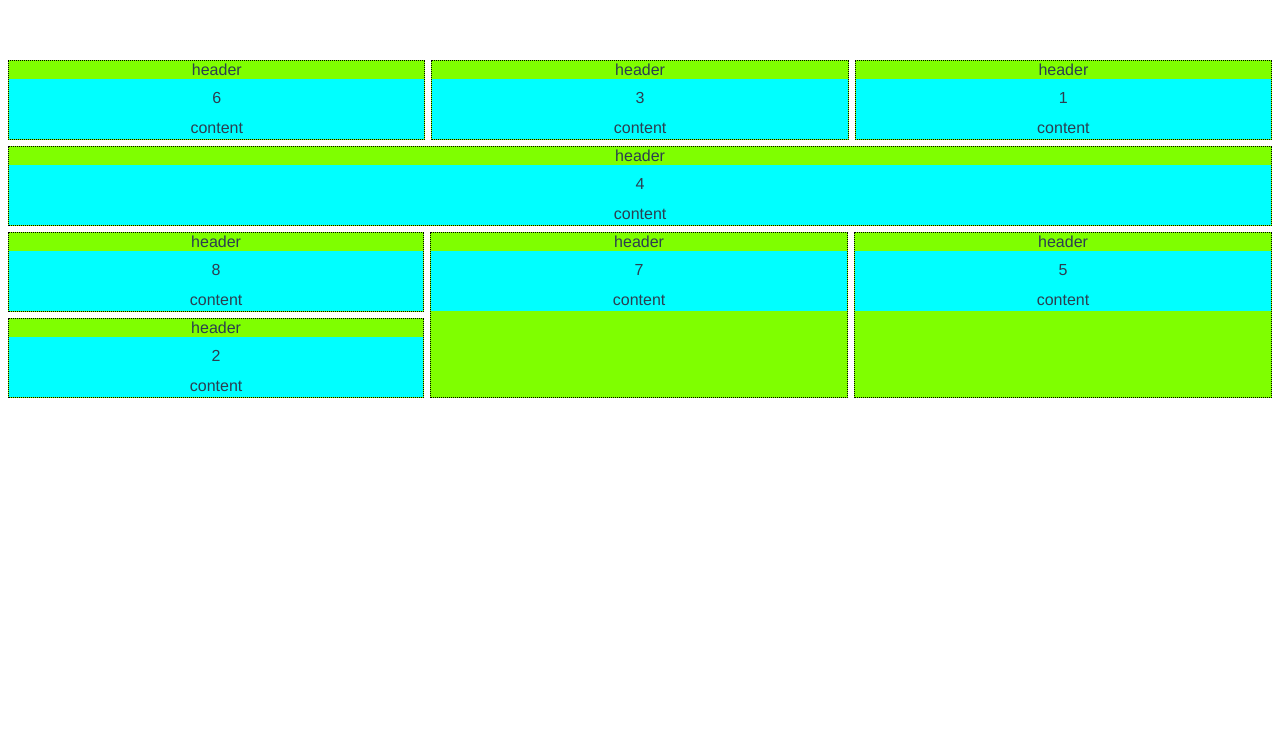
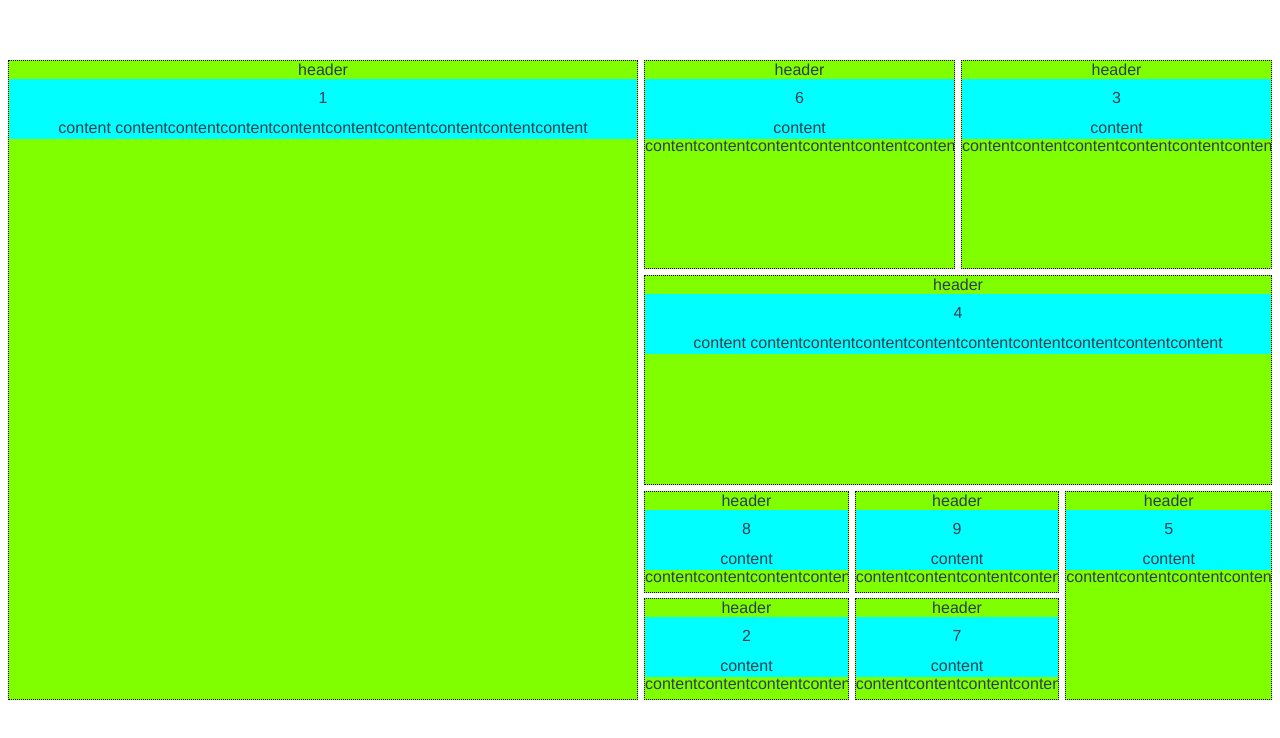
Before and after one commit to Yukun-Guo/Tangram-layout, a Vue app: page / in a window 1280 px wide. Shown: the top 738 px of the page. Built offline with nearby package versions, Linux system fonts and the light colour scheme.

Commit message:
split done

```diff
--- a/index.html
+++ b/index.html
@@ -3,7 +3,7 @@
   <head>
     <meta charset="UTF-8" />
     <link rel="icon" href="/favicon.ico" />
-    <meta name="viewport" content="width=device-width, initial-scale=1.0" />
+    <!-- <meta name="viewport" content="width=device-width, initial-scale=1.0" /> -->
     <title>Vite App</title>
   </head>
   <body>
--- a/src/App.vue
+++ b/src/App.vue
@@ -2,7 +2,7 @@
 // This starter template is using Vue 3 <script setup> SFCs
 // Check out https://vuejs.org/api/sfc-script-setup.html#script-setup
 import TangramLayout from "./components/TangramLayout.vue";
-import { createTree, TreeNode, insertChild } from "./utils/tree";
+import { createTree, TreeNode, insertChild, removeChild } from "./utils/tree";
 
 let layout_tree = createTree();
 
@@ -17,7 +17,7 @@ let node1: TreeNode = {
 let node2: TreeNode = {
   ID: "2",
   isShow: false,
-  layout: "vertical",
+  layout: "horizontal",
   resizable: true,
   relativePosition: 1,
   twinID: node1.ID,
@@ -25,10 +25,10 @@ let node2: TreeNode = {
 let node3: TreeNode = {
   ID: "3",
   isShow: false,
-  layout: "horizontal",
+  layout: "vertical",
   resizable: true,
   relativePosition: 0,
-  twinID: node1.ID,
+  twinID: node2.ID,
 };
 let node4: TreeNode = {
   ID: "4",
@@ -70,6 +70,14 @@ let node8: TreeNode = {
   relativePosition: 0,
   twinID: node2.ID,
 };
+let node9: TreeNode = {
+  ID: "9",
+  isShow: false,
+  layout: "vertical",
+  resizable: true,
+  relativePosition: 0,
+  twinID: node7.ID,
+};
 insertChild(layout_tree, node1);
 insertChild(layout_tree, node2);
 insertChild(layout_tree, node3);
@@ -78,6 +86,8 @@ insertChild(layout_tree, node5);
 insertChild(layout_tree, node6);
 insertChild(layout_tree, node7);
 insertChild(layout_tree, node8);
+insertChild(layout_tree, node9);
+// removeChild(layout_tree, "4");
 </script>
 
 <template><TangramLayout :layout="layout_tree" /></template>
@@ -90,11 +100,15 @@ insertChild(layout_tree, node8);
   text-align: center;
   color: #2c3e50;
   margin-top: 60px;
-
+  height: 100%;
   user-select: none; /* standard syntax */
   -webkit-user-select: none; /* webkit (safari, chrome) browsers */
   -moz-user-select: none; /* mozilla browsers */
   -khtml-user-select: none; /* webkit (konqueror) browsers */
   -ms-user-select: none; /* IE10+ */
 }
+body {
+  min-height: 80vh;
+  height: 80vh;
+}
 </style>
--- a/src/components/Splitter.vue
+++ b/src/components/Splitter.vue
@@ -15,10 +15,10 @@ export default defineComponent({
   },
   emits: ["splitResize"],
   setup(props, context) {
-    let state = {
+    let state = reactive({
       resizing: false,
       split: props.splitPortion || "50%",
-    };
+    });
 
     const el = ref(null);
 
@@ -43,17 +43,35 @@ export default defineComponent({
         const h = props.dir === "horizontal";
         console.log([event.x, event.y]);
         console.log(el.value.getBoundingClientRect());
-        context.emit("splitResize", event);
-        // props.onSplitResize("he");
-        // var splitter =
-        //   (h ? content.$el.children[1].clientWidth : this.$el.children[1].clientHeight) /
-        //   2;
-        // var parentRect = this.$el.getBoundingClientRect();
-        // var splitSize = h
-        //   ? ((event.x - parentRect.left - splitter) / this.$el.clientWidth) * 100
-        //   : ((event.y - parentRect.top - splitter) / this.$el.clientHeight) * 100;
-        // state.split = splitSize + "%";
-        // content.emit("onSplitResize", event, this, state.split);
+        console.log(el.value.parentElement.getBoundingClientRect());
+        // calculate resized proportion
+        var elRect = el.value.getBoundingClientRect();
+        var parentRect = el.value.parentElement.getBoundingClientRect();
+        var leftChildRect;
+        var rightChildRect;
+        el.value.parentElement.childNodes.forEach((element) => {
+          if (element.id === props.leftChildId) {
+            leftChildRect = element.getBoundingClientRect();
+          } else if (element.id === props.rightChildId) {
+            rightChildRect = element.getBoundingClientRect();
+          }
+        });
+
+        var splitter = h ? elRect.width : elRect.height;
+
+        var leftChildProportion = h
+          ? (event.x - leftChildRect.left) / (leftChildRect.width + rightChildRect.width)
+          : (event.y - leftChildRect.top) /
+            (leftChildRect.height + rightChildRect.height);
+
+        leftChildProportion = Math.min(Math.max(0.01, leftChildProportion), 0.99);
+        console.log(leftChildProportion);
+
+        context.emit("splitResize", {
+          p: leftChildProportion,
+          childID1: props.leftChildId,
+          childID2: props.rightChildId,
+        });
       };
 
       const drop = (event: MouseEvent) => {
@@ -95,21 +113,16 @@ export default defineComponent({
 <style>
 .split {
   display: flex;
-  /* flex: 2; */
+  /* flex: 1; */
   /* height: 100%; */
 }
 
-/* .split > .content {
+.split > .content {
   position: relative;
   display: flex;
   box-sizing: border-box;
   overflow: hidden;
 }
-
-.split > .content > * {
-  flex: 1;
-  height: 100%;
-} */
 
 /* .split > .content:last-child {
   flex: 1;
@@ -133,7 +146,6 @@ export default defineComponent({
 
 .split.resizable.horizontal.splitter {
   cursor: col-resize;
-  height: auto;
 }
 
 /* Splitter styling */
@@ -149,4 +161,15 @@ export default defineComponent({
   background: rgb(0, 122, 201);
   transition: all 0.1s;
 }
+
+.split.resizable.splitter::after {
+  position: absolute;
+  content: " ";
+  z-index: 10;
+  transition: all 0.3s;
+  top: -8px;
+  right: -8px;
+  bottom: -8px;
+  left: -8px;
+}
 </style>
--- a/src/components/TangramLayout.vue
+++ b/src/components/TangramLayout.vue
@@ -20,6 +20,9 @@ export default defineComponent({
   props: {
     layout: {
       default: createTree(),
+    },
+    minSize: {
+      default: 10,
     },
   },
 
@@ -97,14 +100,25 @@ export default defineComponent({
         // this is a leaf node
         split = h("div", leafProps(Node), [
           h("div", {}, "header"),
-          h(Pane, { title: Node.ID }, ["content"]),
+          h(Pane, { title: Node.ID }, () => {
+            return "content contentcontentcontentcontentcontentcontentcontentcontentcontent";
+          }),
         ]);
       }
       return split;
     };
 
-    const onSplitResize = (part: MouseEvent) => {
-      console.log("@@@@@ event " + part.x + "  " + part.y);
+    const onSplitResize = (splitInfo: Object) => {
+      var totalP =
+        rLayout[splitInfo.childID1].proportion + rLayout[splitInfo.childID2].proportion;
+      var leftP = Math.min(
+        Math.max(totalP * splitInfo.p, props.minSize),
+        totalP - props.minSize
+      );
+      console.log(leftP);
+
+      rLayout[splitInfo.childID1].proportion = leftP;
+      rLayout[splitInfo.childID2].proportion = totalP - leftP;
     };
 
     //    context.expose({ rLayout });
@@ -114,6 +128,14 @@ export default defineComponent({
 </script>
 
 <style scoped>
+#treeRoot {
+  /* display: flex;
+  flex-direction: column;
+  flex: 1 0 auto;
+  overflow: hidden;
+  position: relative; */
+  height: 100%;
+}
 /* .split {
   display: flex;
   flex: 1;
@@ -133,6 +155,7 @@ export default defineComponent({
   border: 1px;
   border-style: dotted;
   border-color: black;
+  overflow: hidden;
 }
 
 /*.split.resizable.vertical > .splitter {
--- a/src/utils/tree.ts
+++ b/src/utils/tree.ts
@@ -21,7 +21,7 @@ interface Stump {
 const createTree = (tree: Stump = undefined) => {
     if (tree === undefined) {
         tree = {}
-        tree['treeRoot'] = { ID: 'treeRoot', isShow: true, layout: 'horizontal', proportion: 100, parentID: undefined, twinID: undefined, children: [] }
+        tree['treeRoot'] = { ID: 'treeRoot', isShow: true, layout: 'vertical', proportion: 100, parentID: undefined, twinID: undefined, children: [] }
     }
     return tree
 }
@@ -58,14 +58,17 @@ const insertChild = (tree: Stump, newNode: TreeNode) => {
             // if the newNode layout is different with the twin layout, create a new parent node for them
             let newParentID = uuid()
             newNode.parentID = newParentID
+            newNode.proportion = 50
             let children = newNode.relativePosition ? [newNode.twinID, newNode.ID] : [newNode.ID, newNode.twinID]
             tree[newNode.twinID].parentID = newParentID
+            tree[newNode.twinID].proportion = 50
             tree[newParentID] = { ID: newParentID, isShow: true, layout: newNode.layout, parentID: parentID, twinID: undefined, children: children }
             let insertIdx = tree[parentID].children.indexOf(newNode.twinID)
             tree[parentID].children[insertIdx] = newParentID
         }
+        // add newNode to tree
+        tree[newNode.ID] = newNode
         // update the proportion
-        tree[newNode.ID] = newNode
         let prop = 100 / tree[parentID].children.length
         tree[parentID].children.forEach((el) => { tree[el].proportion = prop })
     }
```
